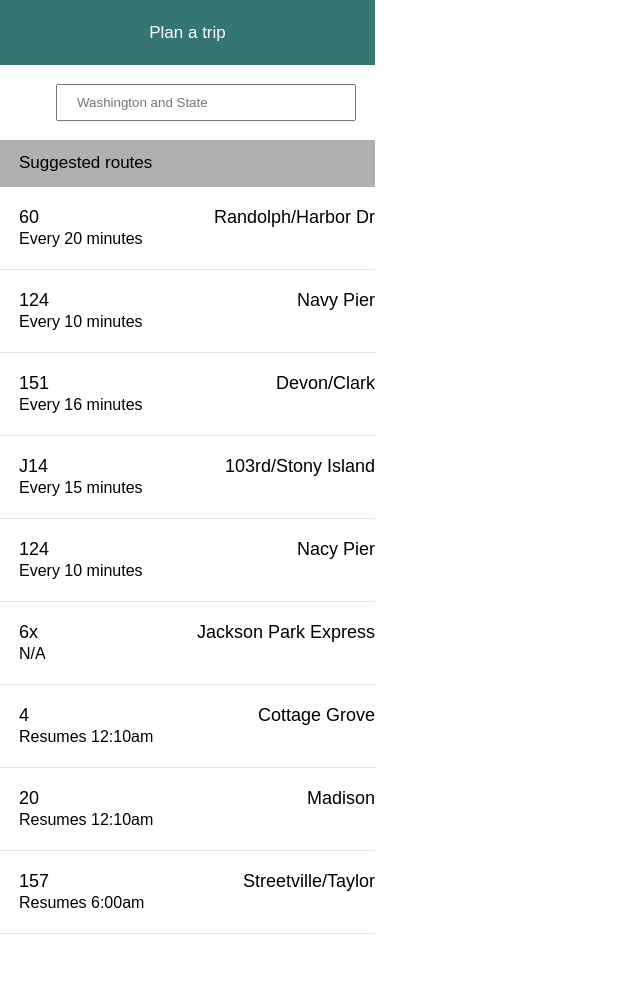
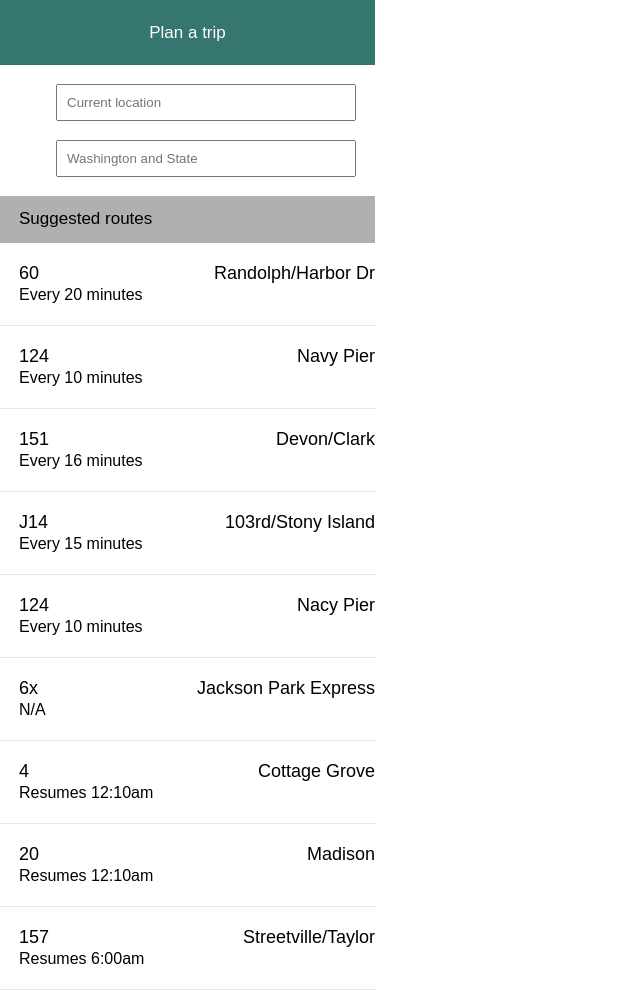
Before and after one commit to amanda-yang6/front-end-challenge, a plain HTML site: page index.html in a window 1280 px wide. Shown: the whole page, without its empty margins (0-640 px from the left). Before the commit the page ends 934 px from the top, so only its background shows below. Drawn offline with Linux system fonts and the light colour scheme; files that its build step writes are made by us from their sources.

Commit message:
Current location added

```diff
--- a/css/style.css
+++ b/css/style.css
@@ -69,14 +69,17 @@ h5 {
 
 .search {
   padding-left: 56px;
-  padding-bottom: 19px;
   padding-top: 19px;
 }
 
 .search input[type=text] {
   height: 37px;
   width: 300px;
-  padding-left: 19px;
+  padding-left: 9px;
+}
+
+.Current-location, .Washington-and-State {
+  padding-bottom: 19px;
 }
 
 .suggestions {
--- a/index.html
+++ b/index.html
@@ -13,7 +13,12 @@
       <h1>Plan a trip</h1>
     </div>
     <div class="search">
-       <input type="text" placeholder="Washington and State">
+      <div class="Current-location">
+        <input type="text" placeholder="Current location">
+      </div>
+      <div class="Washington-and-State">
+      <input type="text" placeholder="Washington and State">
+      </div>
     </div>
     <div class="suggestions">
       <h2>Suggested routes</h2>
```
